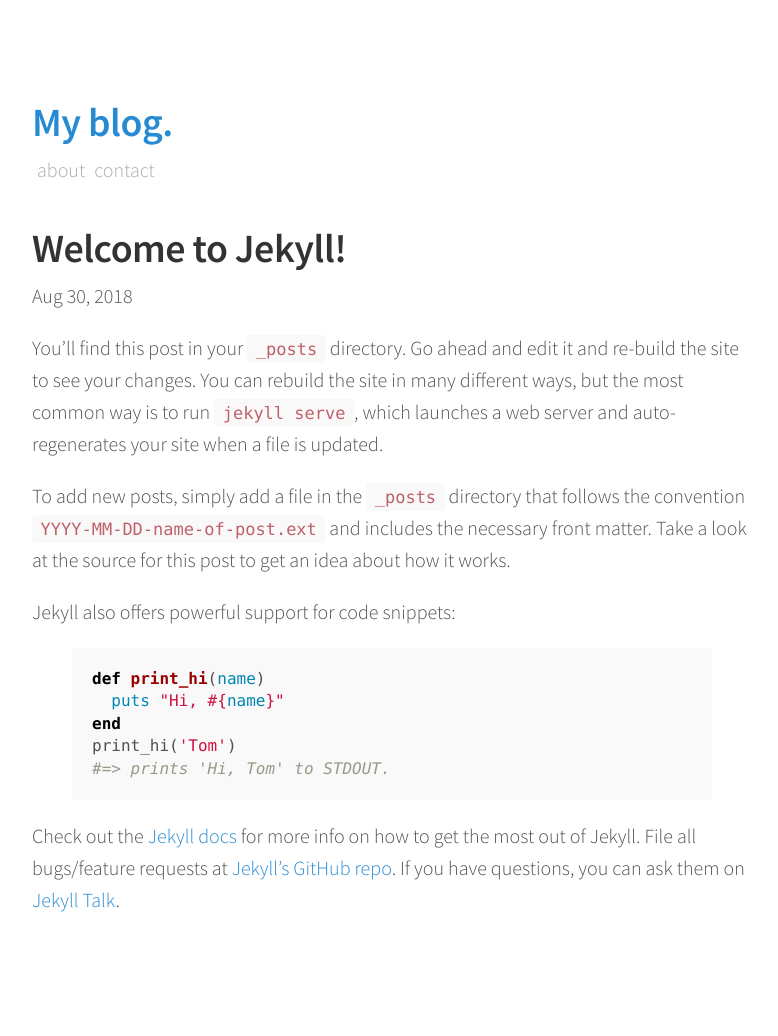
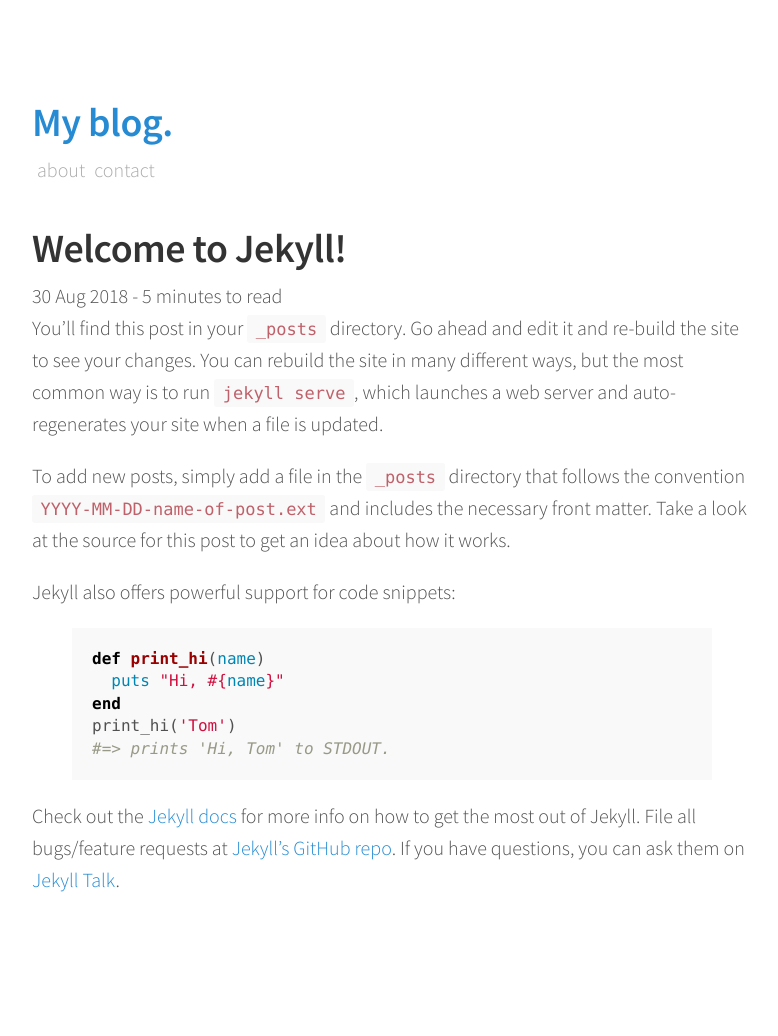
Before and after one commit to malaguitte/jekyll-blog, a Jekyll site: the page built from _posts/2018-08-30-welcome-to-jekyll.markdown, in a window 1280 px wide. Shown: the whole page, without its empty margins (248-1026 px from the left). Built offline with Jekyll 4.4.1, drawn with Linux system fonts in a browser that asks for light colours.

Commit message:
changed post layout

```diff
--- a/_layouts/post.html
+++ b/_layouts/post.html
@@ -1,27 +1,13 @@
 ---
 layout: default
 ---
-<article class="post h-entry" itemscope itemtype="http://schema.org/BlogPosting">
 
-  <header class="post-header">
-    <h1 class="post-title p-name" itemprop="name headline">{{ page.title | escape }}</h1>
-    <p class="post-meta">
-      <time class="dt-published" datetime="{{ page.date | date_to_xmlschema }}" itemprop="datePublished">
-        {%- assign date_format = site.minima.date_format | default: "%b %-d, %Y" -%}
-        {{ page.date | date: date_format }}
-      </time>
-      {%- if page.author -%}
-        • <span itemprop="author" itemscope itemtype="http://schema.org/Person"><span class="p-author h-card" itemprop="name">{{ page.author }}</span></span>
-      {%- endif -%}</p>
-  </header>
-
-  <div class="post-content e-content" itemprop="articleBody">
-    {{ content }}
+<article class="content post">
+  <h1 class="post-title">{{ page.title }}</h1>
+  <div class="post-date">
+    <time>{{ page.date | date_to_string }}</time>
+    <span class="reading-time">- 5 minutes to read</span>
   </div>
 
-  {%- if site.disqus.shortname -%}
-    {%- include disqus_comments.html -%}
-  {%- endif -%}
-
-  <a class="u-url" href="{{ page.url | relative_url }}" hidden></a>
+  {{ content }}
 </article>
```
